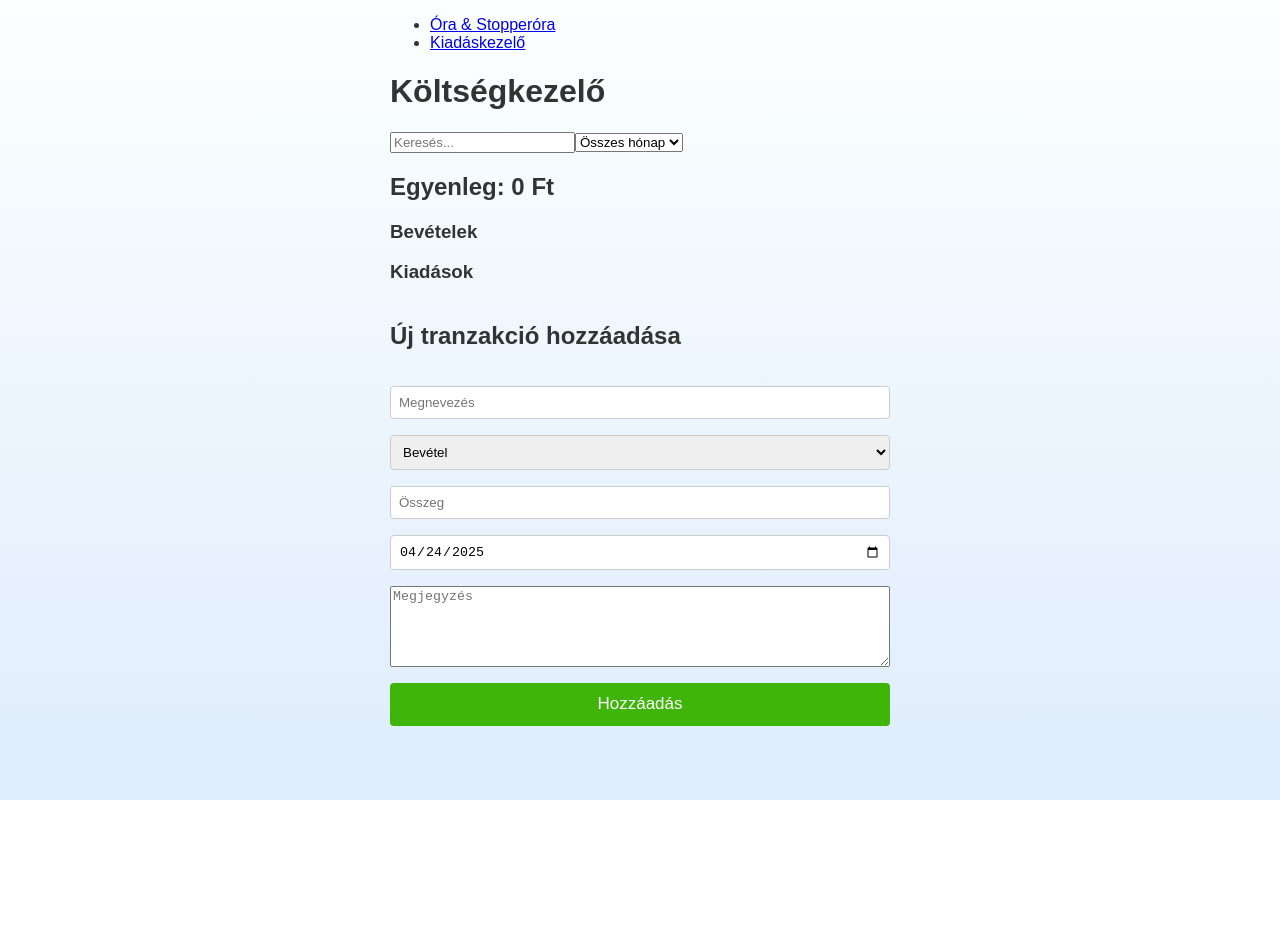
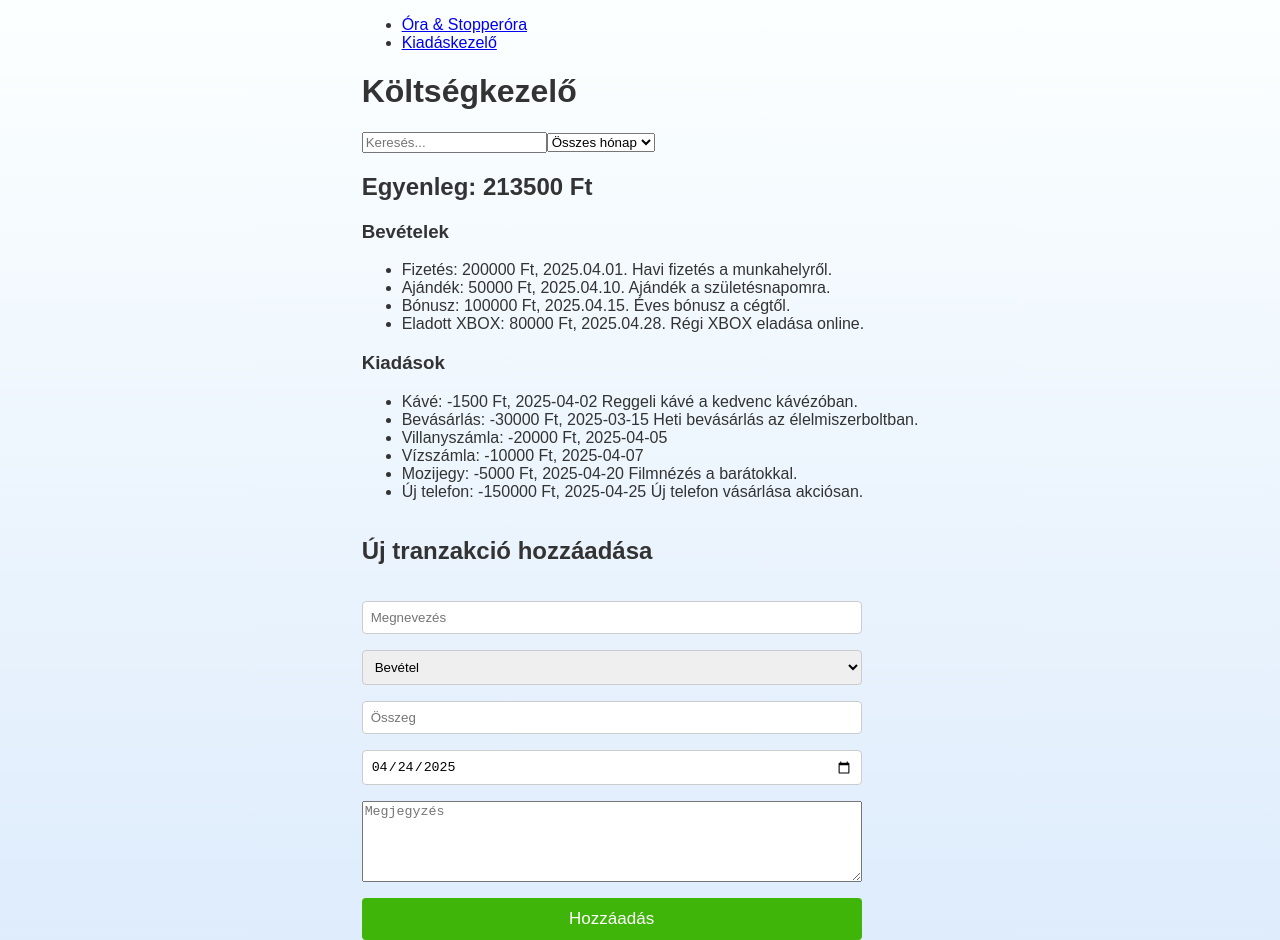
Before and after one commit to szbgreg/react, a React (Vite) app: page /expense in a window 1280 px wide. Before the commit the page ends 800 px from the top, so only its background shows below. Built offline with nearby package versions, Linux system fonts and the light colour scheme.

Commit message:
add: Példa tranzakciók betöltése

```diff
--- a/src/ExpenseApp/ExpenseApp.jsx
+++ b/src/ExpenseApp/ExpenseApp.jsx
@@ -2,10 +2,11 @@ import React, { useState } from "react";
 import TransactionForm from "./components/TransactionForm";
 import Transactions from "./components/Transactions";
 import Filter from "./components/Filter";
+import defaultTransactions from "./defaultTransactions";
 
 // A költségkezelő alkalmazás fő komponense
 function ExpenseApp() {
-  const [transactions, setTransactions] = useState([]);
+  const [transactions, setTransactions] = useState(defaultTransactions);
   const [searchText, setSearchText] = useState("");
   const [filterMonth, setFilterMonth] = useState("");
 
--- a/src/ExpenseApp/components/Transactions.jsx
+++ b/src/ExpenseApp/components/Transactions.jsx
@@ -19,7 +19,7 @@ const Transactions = ({ transactions }) => {
         <ul>
           {income.map((t) => (
             <li key={t.id}>
-              {t.description}: {t.amount} Ft, {formatDate(t.date)}
+              {t.description}: {t.amount} Ft, {formatDate(t.date)}  {t.note}
             </li>
           ))}
         </ul>
@@ -30,7 +30,7 @@ const Transactions = ({ transactions }) => {
         <ul>
           {expense.map((t) => (
             <li key={t.id}>
-              {t.description}: {t.amount} Ft, {t.date}
+              {t.description}: {t.amount} Ft, {t.date} {t.note}
             </li>
           ))}
         </ul>
--- /dev/null
+++ b/src/ExpenseApp/defaultTransactions.js
@@ -0,0 +1,82 @@
+const defaultTransactions = [
+  {
+    id: 1,
+    description: "Fizetés",
+    amount: 200000,
+    type: "income",
+    date: "2025-04-01",
+    note: "Havi fizetés a munkahelyről.",
+  },
+  {
+    id: 2,
+    description: "Kávé",
+    amount: -1500,
+    type: "expense",
+    date: "2025-04-02",
+    note: "Reggeli kávé a kedvenc kávézóban.",
+  },
+  {
+    id: 3,
+    description: "Bevásárlás",
+    amount: -30000,
+    type: "expense",
+    date: "2025-03-15",
+    note: "Heti bevásárlás az élelmiszerboltban.",
+  },
+  {
+    id: 4,
+    description: "Ajándék",
+    amount: 50000,
+    type: "income",
+    date: "2025-04-10",
+    note: "Ajándék a születésnapomra.",
+  },
+  {
+    id: 5,
+    description: "Villanyszámla",
+    amount: -20000,
+    type: "expense",
+    date: "2025-04-05",
+  },
+  {
+    id: 6,
+    description: "Vízszámla",
+    amount: -10000,
+    type: "expense",
+    date: "2025-04-07",
+  },
+  {
+    id: 7,
+    description: "Bónusz",
+    amount: 100000,
+    type: "income",
+    date: "2025-04-15",
+    note: "Éves bónusz a cégtől.",
+  },
+  {
+    id: 8,
+    description: "Mozijegy",
+    amount: -5000,
+    type: "expense",
+    date: "2025-04-20",
+    note: "Filmnézés a barátokkal.",
+  },
+  {
+    id: 9,
+    description: "Új telefon",
+    amount: -150000,
+    type: "expense",
+    date: "2025-04-25",
+    note: "Új telefon vásárlása akciósan.",
+  },
+  {
+    id: 10,
+    description: "Eladott XBOX",
+    amount: 80000,
+    type: "income",
+    date: "2025-04-28",
+    note: "Régi XBOX eladása online.",
+  },
+];
+
+export default defaultTransactions;
```
